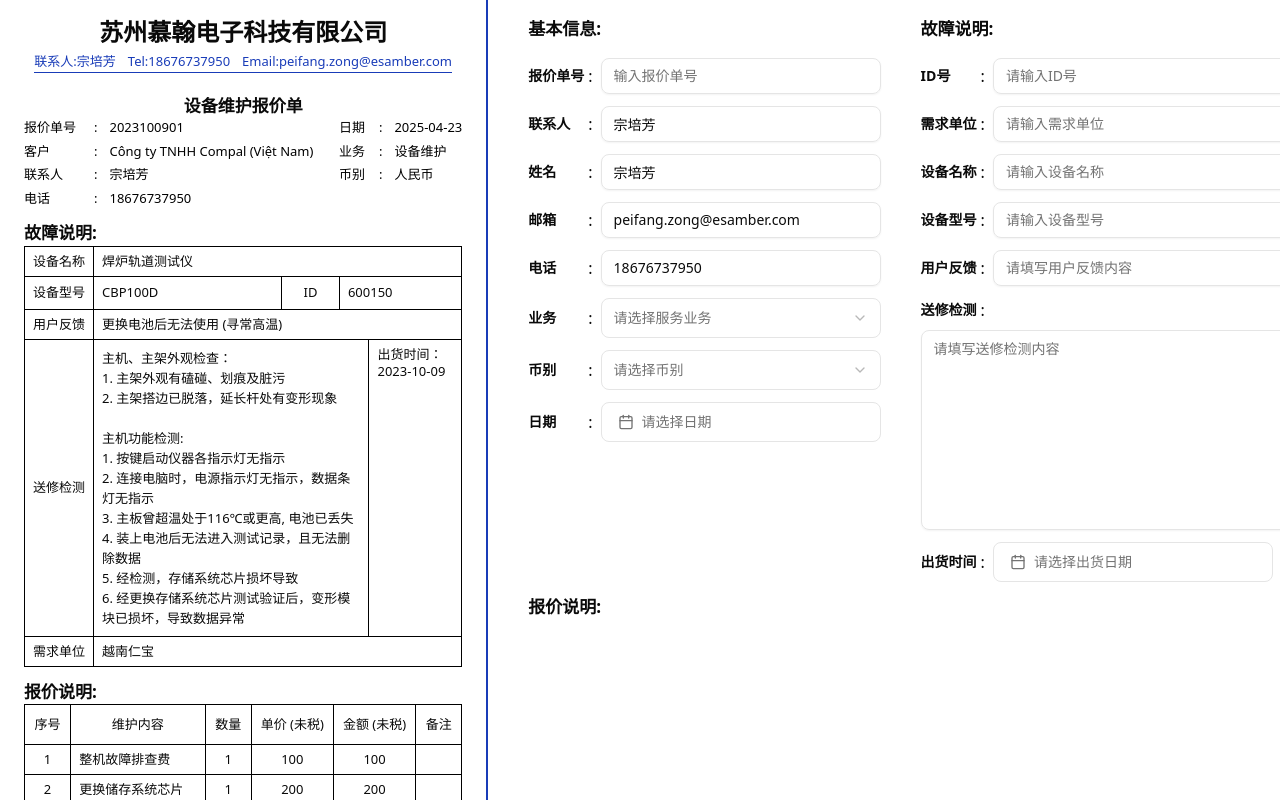
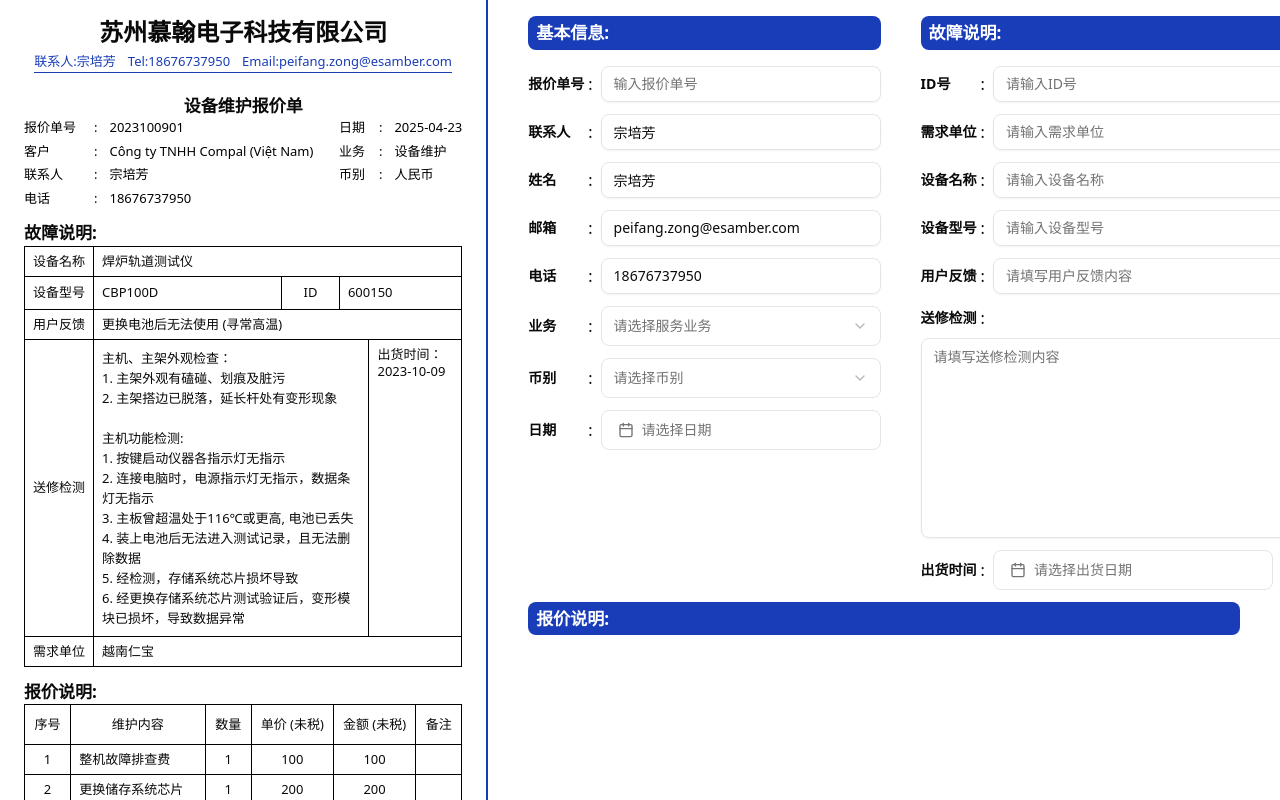
Before and after one commit to nickchow2020/turbo-invoice-app, a Next.js app: page / in a window 1280 px wide. Shown: the top 800 px of the page. Built offline with nearby package versions, Linux system fonts and the light colour scheme.

Commit message:
update style

```diff
--- a/src/app/page.tsx
+++ b/src/app/page.tsx
@@ -34,7 +34,7 @@ export default function Page() {
                     <Instruction />
                 </article>
                 <article>
-                    <h2 className="font-extrabold text-[17px] mb-4">
+                    <h2 className="font-extrabold text-[17px] mb-4 bg-blue-800 text-white px-2 py-1 rounded-md">
                         报价说明:
                     </h2>
                 </article>
--- a/src/components/BasicInfo.tsx
+++ b/src/components/BasicInfo.tsx
@@ -6,7 +6,9 @@ import { currencyItems, serviceItems } from "./lib/constant";
 export default function BasicInfo() {
     return (
         <section className="pr-10">
-            <h2 className="font-extrabold text-[17px] mb-4">基本信息:</h2>
+            <h2 className="font-extrabold text-[17px] mb-4 bg-blue-800 text-white px-2 py-1 rounded-md">
+                基本信息:
+            </h2>
             <InputColumn
                 title="报价单号"
                 placeholder="输入报价单号"
--- a/src/components/Instruction.tsx
+++ b/src/components/Instruction.tsx
@@ -5,7 +5,9 @@ import { TextareaColumn } from "./common/TextareaColumn";
 export default function Instruction() {
     return (
         <section>
-            <h2 className="font-extrabold text-[17px] mb-4">故障说明:</h2>
+            <h2 className="font-extrabold text-[17px] mb-4 bg-blue-800 text-white px-2 py-1 rounded-md">
+                故障说明:
+            </h2>
             <InputColumn
                 title="ID号"
                 placeholder="请输入ID号"
```
